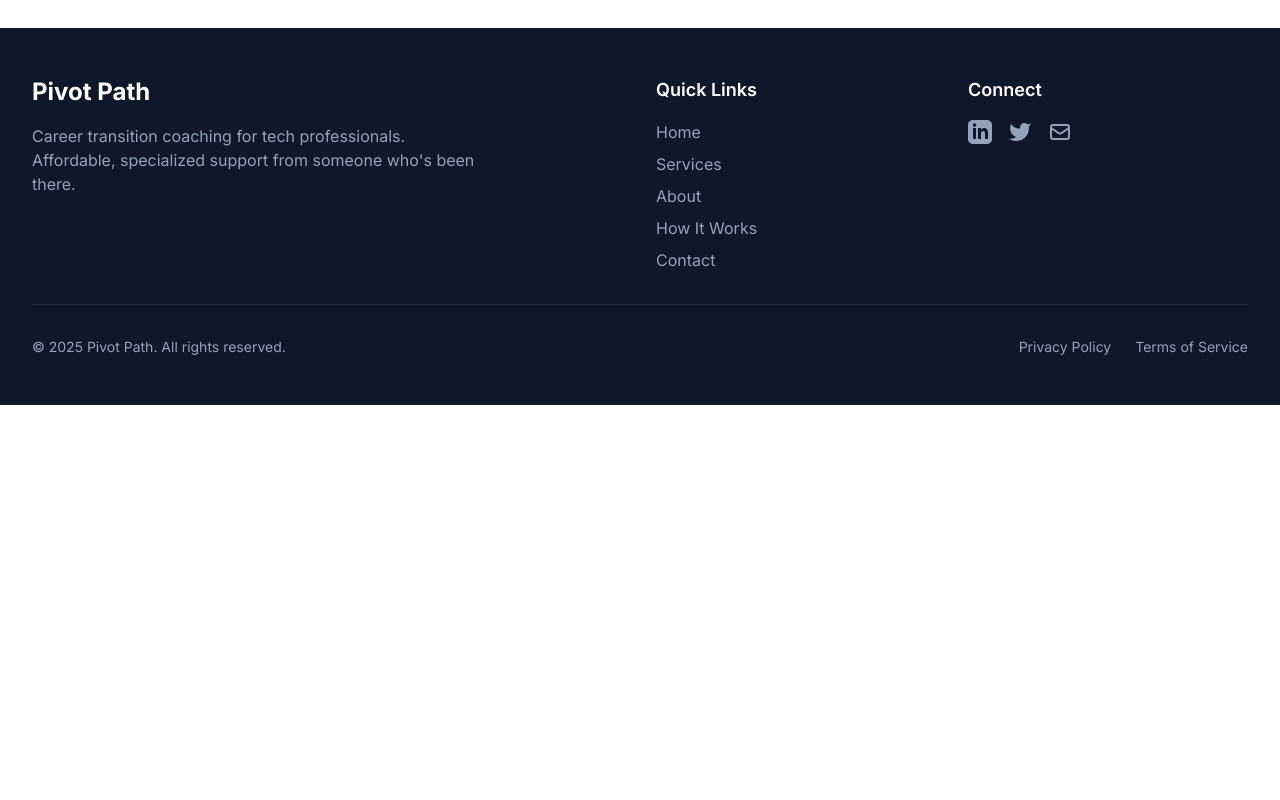
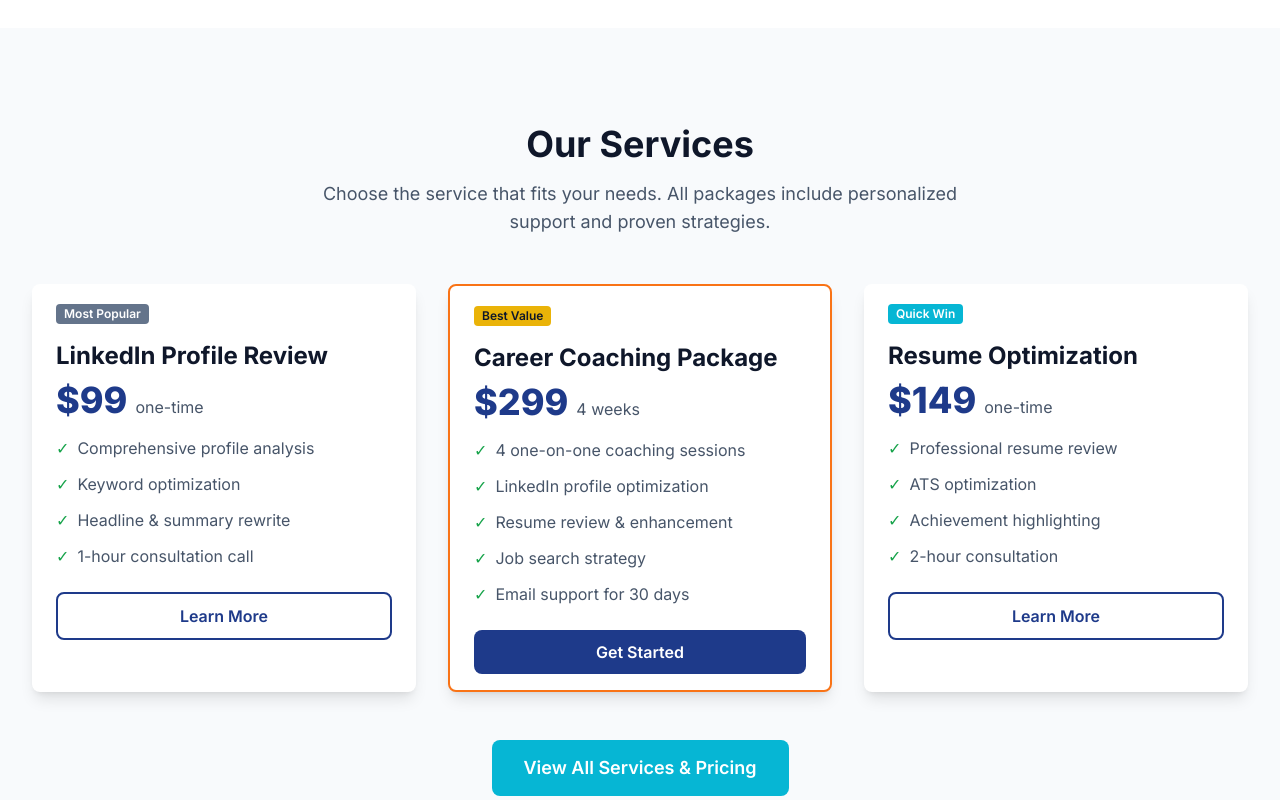
Before and after one commit to Carson0350/pivot-path-mvp, a React (Vite) app: page / in a window 1280 px wide. Shown: the part 1160-1960 px from the top of the page. Before the commit the page ends 1565 px from the top, so only its background shows below. Built offline with nearby package versions, Linux system fonts and the light colour scheme.

Commit message:
Story 3.2: Build Services Overview Section - Three service cards with pricing, features, badges, and CTAs on home page

```diff
--- a/src/pages/Home.jsx
+++ b/src/pages/Home.jsx
@@ -92,6 +92,150 @@ function Home() {
           </div>
         </Container>
       </Section>
+
+      {/* Services Overview */}
+      <Section background="gray" spacing="xl">
+        <Container maxWidth="lg" centerContent>
+          <div className="text-center mb-12">
+            <h2 className="text-3xl md:text-4xl font-bold text-slate-900 mb-4">
+              Our Services
+            </h2>
+            <p className="text-lg text-slate-600 max-w-2xl mx-auto">
+              Choose the service that fits your needs. All packages include personalized support and
+              proven strategies.
+            </p>
+          </div>
+
+          <div className="grid grid-cols-1 md:grid-cols-3 gap-8 mb-12">
+            {/* LinkedIn Profile Review */}
+            <Card variant="elevated" hoverable>
+              <Card.Body>
+                <Badge variant="info" size="sm" className="mb-4">
+                  Most Popular
+                </Badge>
+                <h3 className="text-2xl font-bold text-slate-900 mb-2">
+                  LinkedIn Profile Review
+                </h3>
+                <div className="mb-4">
+                  <span className="text-4xl font-extrabold text-blue-900">$99</span>
+                  <span className="text-slate-600 ml-2">one-time</span>
+                </div>
+                <ul className="space-y-3 mb-6 text-slate-600">
+                  <li className="flex items-start">
+                    <span className="text-green-600 mr-2">✓</span>
+                    <span>Comprehensive profile analysis</span>
+                  </li>
+                  <li className="flex items-start">
+                    <span className="text-green-600 mr-2">✓</span>
+                    <span>Keyword optimization</span>
+                  </li>
+                  <li className="flex items-start">
+                    <span className="text-green-600 mr-2">✓</span>
+                    <span>Headline & summary rewrite</span>
+                  </li>
+                  <li className="flex items-start">
+                    <span className="text-green-600 mr-2">✓</span>
+                    <span>1-hour consultation call</span>
+                  </li>
+                </ul>
+                <Link to="/services">
+                  <Button variant="outline" fullWidth>
+                    Learn More
+                  </Button>
+                </Link>
+              </Card.Body>
+            </Card>
+
+            {/* Career Coaching Package */}
+            <Card variant="elevated" hoverable className="border-2 border-orange-500">
+              <Card.Body>
+                <Badge variant="warning" size="sm" className="mb-4">
+                  Best Value
+                </Badge>
+                <h3 className="text-2xl font-bold text-slate-900 mb-2">
+                  Career Coaching Package
+                </h3>
+                <div className="mb-4">
+                  <span className="text-4xl font-extrabold text-blue-900">$299</span>
+                  <span className="text-slate-600 ml-2">4 weeks</span>
+                </div>
+                <ul className="space-y-3 mb-6 text-slate-600">
+                  <li className="flex items-start">
+                    <span className="text-green-600 mr-2">✓</span>
+                    <span>4 one-on-one coaching sessions</span>
+                  </li>
+                  <li className="flex items-start">
+                    <span className="text-green-600 mr-2">✓</span>
+                    <span>LinkedIn profile optimization</span>
+                  </li>
+                  <li className="flex items-start">
+                    <span className="text-green-600 mr-2">✓</span>
+                    <span>Resume review & enhancement</span>
+                  </li>
+                  <li className="flex items-start">
+                    <span className="text-green-600 mr-2">✓</span>
+                    <span>Job search strategy</span>
+                  </li>
+                  <li className="flex items-start">
+                    <span className="text-green-600 mr-2">✓</span>
+                    <span>Email support for 30 days</span>
+                  </li>
+                </ul>
+                <Link to="/services">
+                  <Button variant="primary" fullWidth>
+                    Get Started
+                  </Button>
+                </Link>
+              </Card.Body>
+            </Card>
+
+            {/* Resume Optimization */}
+            <Card variant="elevated" hoverable>
+              <Card.Body>
+                <Badge variant="secondary" size="sm" className="mb-4">
+                  Quick Win
+                </Badge>
+                <h3 className="text-2xl font-bold text-slate-900 mb-2">Resume Optimization</h3>
+                <div className="mb-4">
+                  <span className="text-4xl font-extrabold text-blue-900">$149</span>
+                  <span className="text-slate-600 ml-2">one-time</span>
+                </div>
+                <ul className="space-y-3 mb-6 text-slate-600">
+                  <li className="flex items-start">
+                    <span className="text-green-600 mr-2">✓</span>
+                    <span>Professional resume review</span>
+                  </li>
+                  <li className="flex items-start">
+                    <span className="text-green-600 mr-2">✓</span>
+                    <span>ATS optimization</span>
+                  </li>
+                  <li className="flex items-start">
+                    <span className="text-green-600 mr-2">✓</span>
+                    <span>Achievement highlighting</span>
+                  </li>
+                  <li className="flex items-start">
+                    <span className="text-green-600 mr-2">✓</span>
+                    <span>2-hour consultation</span>
+                  </li>
+                </ul>
+                <Link to="/services">
+                  <Button variant="outline" fullWidth>
+                    Learn More
+                  </Button>
+                </Link>
+              </Card.Body>
+            </Card>
+          </div>
+
+          <div className="text-center">
+            <Link to="/services">
+              <Button variant="secondary" size="lg">
+                View All Services & Pricing
+              </Button>
+            </Link>
+          </div>
+        </Container>
+      </Section>
     </>
   );
 }
```
